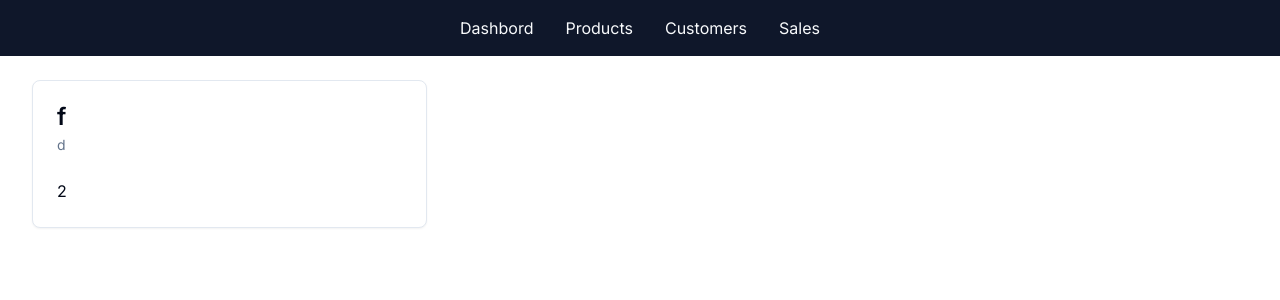
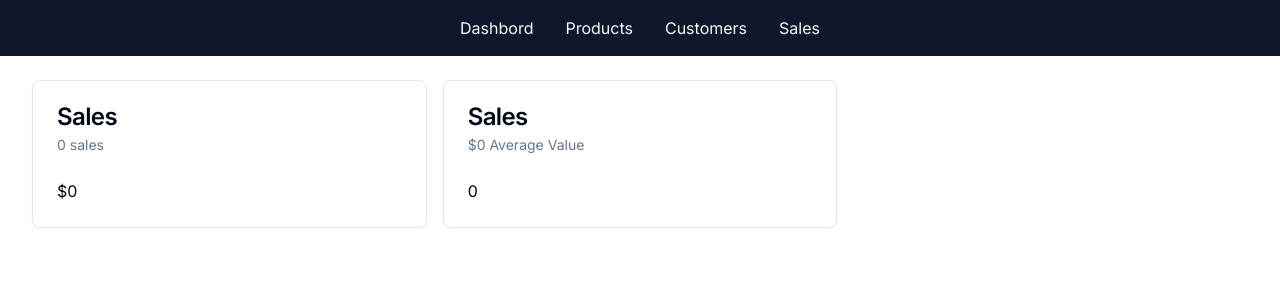
Before and after one commit to Kaweesha-mr/ecom_website, a Next.js app: page /admin in a window 1280 px wide. Shown: the top 300 px of the page. Built offline with nearby package versions, Linux system fonts and the light colour scheme; no server answers; the database is empty.

Commit message:
feat: sales card done

```diff
--- a/src/app/admin/page.tsx
+++ b/src/app/admin/page.tsx
@@ -1,12 +1,58 @@
 import { Card, CardContent, CardDescription, CardHeader, CardTitle } from "@/components/ui/card";
+import db from "@/db/db";
+import { formatCurrency, formatNumber } from "@/lib/formatter";
 
-export default function AdminDashbord() {
+
+async function getSalesData(){
+
+    const data = await db.order.aggregate({
+        //this will give count of all order and and sum of those orders and return them to show in the card
+
+        _sum: {pricePaidInCents:true},
+        _count:true
+    })
+
+    return {
+        amount: (data._sum.pricePaidInCents || 0) / 100,
+        numberOfSales: data._count
+    }
+}
+
+async function getUserData(){
+
+    //todo:this is not a good method calling each time await so for that use below method
+    // const userCount = await db.user.count
+    // const orderData = await db.order.aggregate({
+    //     _sum: {pricePaidInCents:true}
+    // })
+
+
+    const [userCount,orderData] = await prom
+
+
+
+    return
+}
+
+export default async function AdminDashbord() {
+
+    const salesData = await getSalesData();
 
 
     return (
         <div className="grid grid-cols-1 md:grid-cols-2 lg:grid-cols-3 gap-4">
 
-            <DashbordCard title="f" subtitle="d" body="2" />
+            <DashbordCard
+                title="Sales"
+                subtitle={`${formatNumber(salesData.numberOfSales)} sales`}
+                body ={formatCurrency(salesData.amount)}
+            />
+
+            <DashbordCard
+                title="Sales"
+                subtitle={`${formatCurrency(salesData.numberOfSales)} Average Value`}
+                body ={formatNumber(salesData.amount)}
+            />
 
 
         </div>
--- /dev/null
+++ b/src/db/db.ts
@@ -0,0 +1,15 @@
+import { PrismaClient } from '@prisma/client'
+
+const prismaClientSingleton = () => {
+  return new PrismaClient()
+}
+
+declare const globalThis: {
+  prismaGlobal: ReturnType<typeof prismaClientSingleton>;
+} & typeof global;
+
+const db = globalThis.prismaGlobal ?? prismaClientSingleton()
+
+export default db
+
+if (process.env.NODE_ENV !== 'production') globalThis.prismaGlobal = db
--- /dev/null
+++ b/src/lib/formatter.ts
@@ -0,0 +1,15 @@
+const CURRENCY_FORMATTER = new Intl.NumberFormat("en-US", {
+    currency: "USD",
+    style: "currency",
+    minimumFractionDigits: 0,
+  })
+
+  export function formatCurrency(amount: number) {
+    return CURRENCY_FORMATTER.format(amount)
+  }
+
+  const NUMBER_FORMATTER = new Intl.NumberFormat("en-US")
+
+  export function formatNumber(number: number) {
+    return NUMBER_FORMATTER.format(number)
+  }
```
